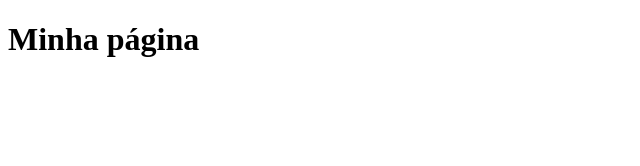
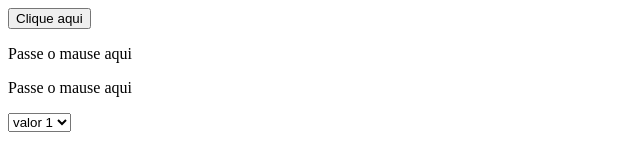
Before and after one commit to JuliaStella/Aula_JavaScript, a plain HTML site: page index.html in a window 1280 px wide. Shown: the whole page, without its empty margins (0-640 px from the left). Drawn offline with Linux system fonts and the light colour scheme.

Commit message:
Final do curso de introdução

```diff
--- a/index.html
+++ b/index.html
@@ -7,8 +7,15 @@
     <script type="text/javascript" src="js/main.js"></script>
 </head>
 
-<body>
-  <h1>Minha página</h1>
+<body  onload="load()">
+  <button type = "button" onclick = "clicou()">Clique aqui</button>
+  <p id = "agradecimento" onclick = "redirecionar()"></p>
+    <p id = "maousemove" onmouseover= "trocar(this)" onmouseout = "voltar(this)">Passe o mause aqui</p>
+    <p id = "maousemove2" onmouseover= "trocar(this)" onmouseout = "voltar(this)">Passe o mause aqui</p>
+     <select onchange="funcaoChange(this)">
+           <option value="1">valor 1</option>
+           <option value="2">valor 2</option>
+           <option value="3">valor 3</option>
+        </select>
 </body>
-
 </html>
--- a/js/main.js
+++ b/js/main.js
@@ -47,7 +47,60 @@ var contagem;
 for (let contagem = 0; contagem <= 5; contagem++) {
     alert(contagem);
 
-}; */
+};
 
 var data = new Date(); // mostra a data atual.
-alert(data.getDay());
+alert(data.getDay());// os .get...(), podem mostra mês adicionando mais 1 (data.get...()+1), como também pode mostrar minutos e outros.
+*/
+
+/* --AULA DE FUNÇÃO--
+
+function soma(n1, n2) {
+    return n1 + n2;
+}
+
+/*function setReplace(frase, nome, novo_nome){
+    return frase.replace(nome, novo_nome);
+}
+var validar = 0;
+function validaIdade(idade){
+    if (idade >= 18) {
+        validar = true
+    }else{
+        validar = false
+    }
+    return validar;
+}
+
+var idade = prompt("Qual a sua idade");
+validaIdade(idade)
+console.log(validar);
+//alert(soma(5, 10));
+// alert(setReplace("vai Japão", "Japão", "Brasil"));*/
+
+function clicou() {
+    document.getElementById("agradecimento").innerHTML = "<b>Obrigado por clicar</b>";
+     console.log(document.getElementById("agradecimento"));
+     //alert("Obrigado por clicar");
+}
+
+function redirecionar() {
+    window.open("https://www.instagram.com/");
+    window.location.href = "https://www.instagram.com/";
+}
+function trocar(elemeto) {
+    //document.getElementById("maousemove").innerHTML = "<b>Obrigado por passar o mause</b>";
+    elemeto.innerHTML = "<b>Obrigado por passar o mause</b>";
+    //balert("trcar texto")
+}
+function voltar(elemeto) {
+    //document.getElementById("mousemove").innerHTML = "<b>Passe o mause aqui</b>";
+ elemeto.innerHTML = "<b>Passe o mause aqui</b>";
+}
+function load() {
+    alert("pagina carregada");
+}
+
+function funcaoChange(elemento) {
+    console.log(elemento.value);
+}
```
